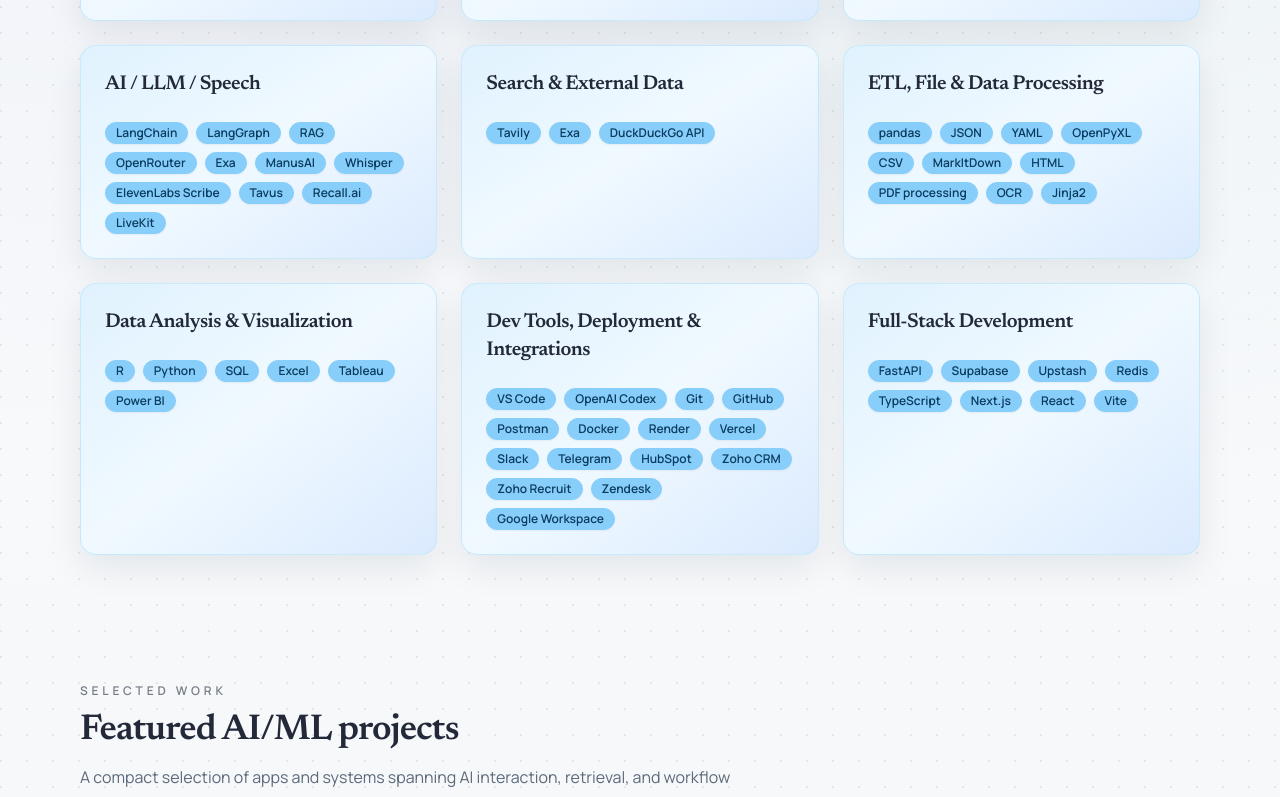
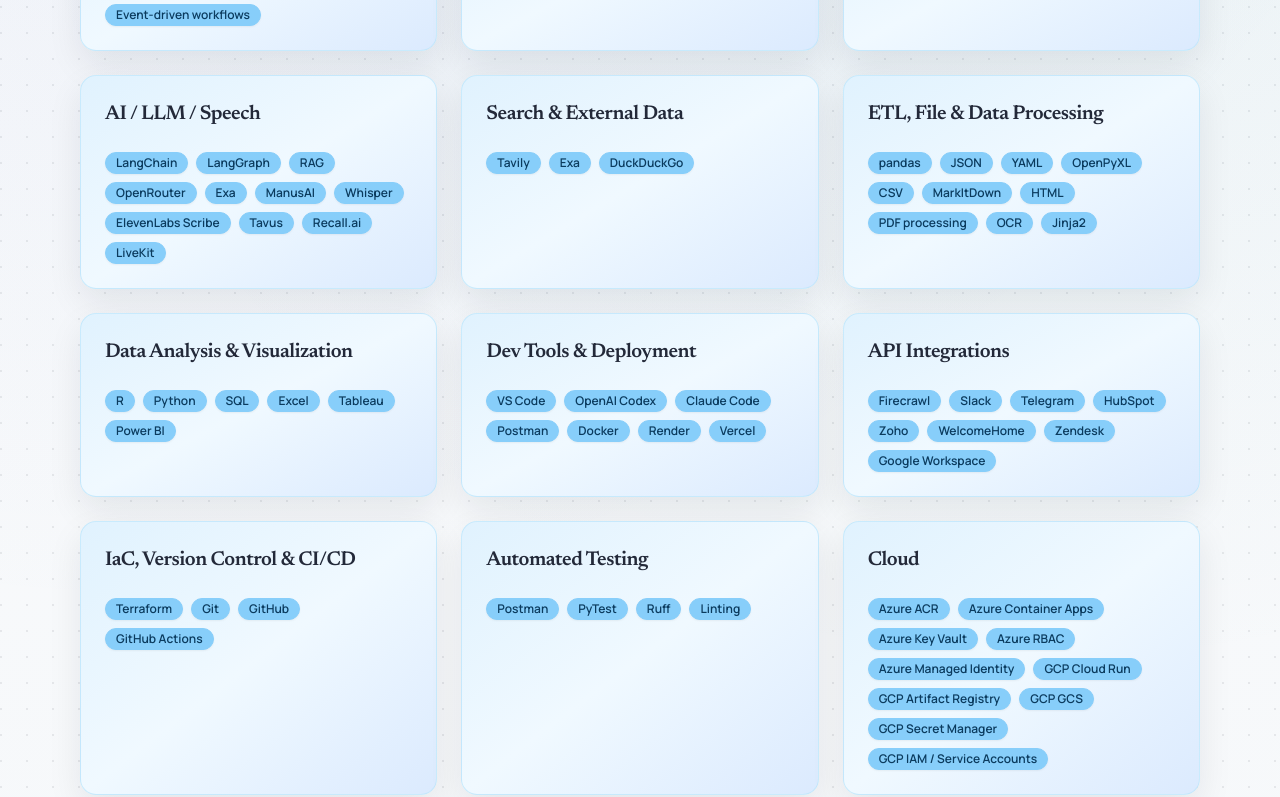
Before and after one commit to rnx2024/rhannybelleurbis, a Next.js app: page / in a window 1280 px wide. Shown: the part 1060-1857 px from the top of the page. Built offline with nearby package versions, Linux system fonts and the light colour scheme.

Commit message:
update-resume

```diff
--- a/app/page.tsx
+++ b/app/page.tsx
@@ -11,15 +11,15 @@
 const technicalSkills = [
   {
     title: "Automation & Orchestration",
-    items: ["JavaScript", "n8n", "Make", "Zapier", "Webhooks", "Event-driven workflows"],
+    items: ["JavaScript", "Google Apps Script", "n8n", "Make", "Zapier", "Webhooks", "Event-driven workflows"],
   },
   {
     title: "Backend & APIs",
-    items: ["Python", "FastAPI", "REST APIs", "Async processing"],
+    items: ["Python", "Django", "FastAPI", "REST APIs", "Async processing"],
   },
   {
     title: "Databases & Vector Storage",
-    items: ["PostgreSQL", "Supabase", "SQLite", "pgvector", "Milvus"],
+    items: ["PostgreSQL", "SQLite", "pgvector", "Milvus"],
   },
   {
     title: "AI / LLM / Speech",
@@ -39,7 +39,7 @@
   },
   {
     title: "Search & External Data",
-    items: ["Tavily", "Exa", "DuckDuckGo API"],
+    items: ["Tavily", "Exa", "DuckDuckGo"],
   },
   {
     title: "ETL, File & Data Processing",
@@ -50,28 +50,47 @@
     items: ["R", "Python", "SQL", "Excel", "Tableau", "Power BI"],
   },
   {
-    title: "Dev Tools, Deployment & Integrations",
+    title: "Dev Tools & Deployment",
     items: [
       "VS Code",
       "OpenAI Codex",
-      "Git",
-      "GitHub",
+      "Claude Code",
       "Postman",
       "Docker",
       "Render",
       "Vercel",
-      "Slack",
-      "Telegram",
-      "HubSpot",
-      "Zoho CRM",
-      "Zoho Recruit",
-      "Zendesk",
-      "Google Workspace",
+    ],
+  },
+  {
+    title: "API Integrations",
+    items: ["Firecrawl", "Slack", "Telegram", "HubSpot", "Zoho", "WelcomeHome", "Zendesk", "Google Workspace"],
+  },
+  {
+    title: "IaC, Version Control & CI/CD",
+    items: ["Terraform", "Git", "GitHub", "GitHub Actions"],
+  },
+  {
+    title: "Automated Testing",
+    items: ["Postman", "PyTest", "Ruff", "Linting"],
+  },
+  {
+    title: "Cloud",
+    items: [
+      "Azure ACR",
+      "Azure Container Apps",
+      "Azure Key Vault",
+      "Azure RBAC",
+      "Azure Managed Identity",
+      "GCP Cloud Run",
+      "GCP Artifact Registry",
+      "GCP GCS",
+      "GCP Secret Manager",
+      "GCP IAM / Service Accounts",
     ],
   },
   {
     title: "Full-Stack Development",
-    items: ["FastAPI", "Supabase", "Upstash", "Redis", "TypeScript", "Next.js", "React", "Vite"],
+    items: ["FastAPI", "Upstash", "Redis", "TypeScript", "Next.js", "React", "Vite"],
   },
 ];
 
```
Also changed, not shown: 1 other file (tests, documents, lock files or other folders).
